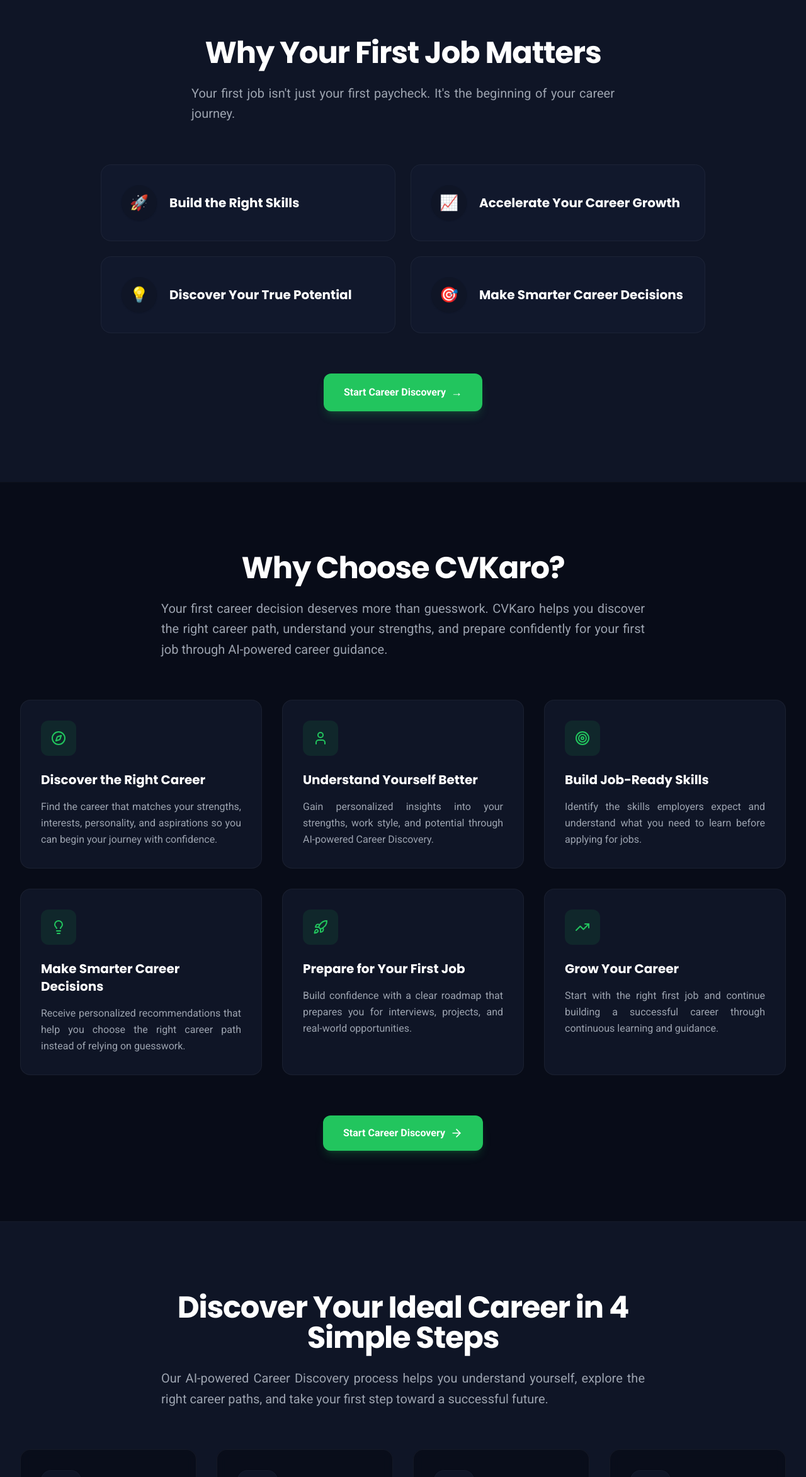
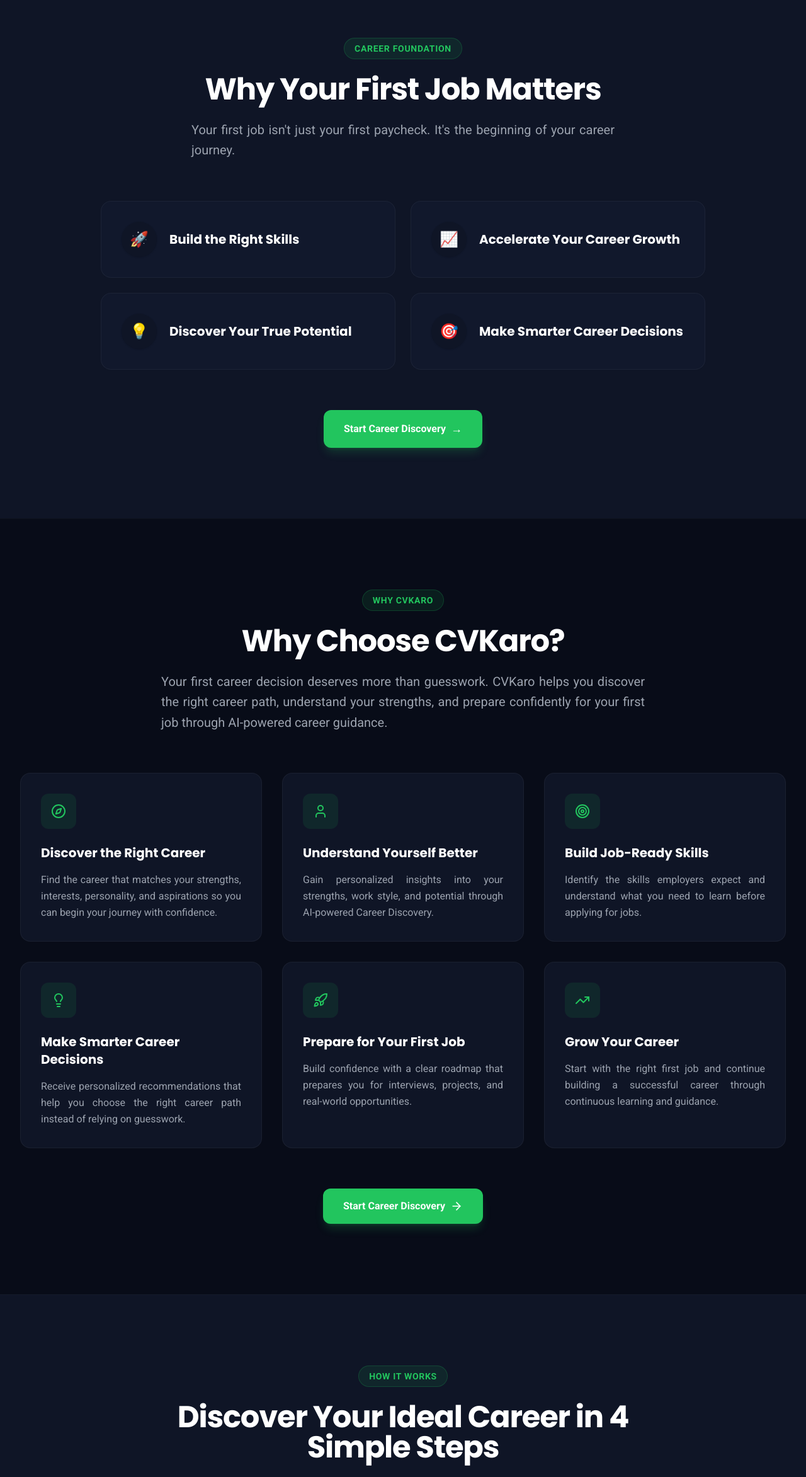
Before and after one commit to phanindra73/cvkaro-public, a React (Vite) app: page / in a window 1280 px wide. Shown: the part 939-3284 px from the top of the page at 63% size. Built offline with nearby package versions, Linux system fonts and the light colour scheme.

Commit message:
Badges for sections add  committ

```diff
--- a/index.html
+++ b/index.html
@@ -5,7 +5,7 @@
     <meta name="viewport" content="width=device-width, initial-scale=1.0" />
     <link rel="icon" type="image/png" href="/favicon.png?v=2" />
     <meta name="keywords" content="AI Resume Builder, Resume Builder, ATS Resume Checker, Resume Analysis, Resume Upload, Resume Templates, Resume Optimization, Resume Review, Job Description Analysis, Skill Gap Analysis, AI Learning Path, Career Platform, Career Development, Job Search, Resume Builder for Students, Resume Builder for Freshers, Resume Builder for Professionals, CVKaro" />
-    <title>CVKaro | AI-Powered Resume Builder, ATS Analysis & Career Platform</title>
+    <title>CVKaro – Career Intelligence Platform</title>
   </head>
   <body>
     <div id="root"></div>
--- a/src/components/CareerDiscoverySteps.tsx
+++ b/src/components/CareerDiscoverySteps.tsx
@@ -36,6 +36,9 @@
 
       <div className="max-w-7xl mx-auto px-4 sm:px-6 lg:px-8">
         <div className="text-center mb-16 max-w-3xl mx-auto">
+          <div className="inline-block px-4 py-1.5 mb-6 text-sm font-bold tracking-wider text-brand-green uppercase bg-brand-green/10 rounded-full border border-brand-green/20">
+            How It Works
+          </div>
           <h2 className="text-3xl sm:text-4xl lg:text-5xl font-display font-bold text-navy-dark mb-6 tracking-tight">
             Discover Your Ideal Career in 4 Simple Steps
           </h2>
--- a/src/components/WhyChooseCVKaro.tsx
+++ b/src/components/WhyChooseCVKaro.tsx
@@ -46,6 +46,9 @@
 
       <div className="max-w-7xl mx-auto px-4 sm:px-6 lg:px-8">
         <div className="text-center max-w-3xl mx-auto mb-16">
+          <div className="inline-block px-4 py-1.5 mb-6 text-sm font-bold tracking-wider text-brand-green uppercase bg-brand-green/10 rounded-full border border-brand-green/20">
+            Why CVKaro
+          </div>
           <h2 className="text-3xl sm:text-4xl lg:text-5xl font-display font-bold text-navy-dark mb-6 tracking-tight">
             Why Choose CVKaro?
           </h2>
--- a/src/components/WhyFirstJobMatters.tsx
+++ b/src/components/WhyFirstJobMatters.tsx
@@ -19,6 +19,9 @@
 
       <div className="max-w-5xl mx-auto px-4 sm:px-6 lg:px-8">
         <div className="text-center mb-16">
+          <div className="inline-block px-4 py-1.5 mb-6 text-sm font-bold tracking-wider text-brand-green uppercase bg-brand-green/10 rounded-full border border-brand-green/20">
+            Career Foundation
+          </div>
           <h2 className="text-3xl sm:text-4xl lg:text-5xl font-display font-bold text-navy-dark mb-6 tracking-tight">
             Why Your First Job Matters
           </h2>
```
